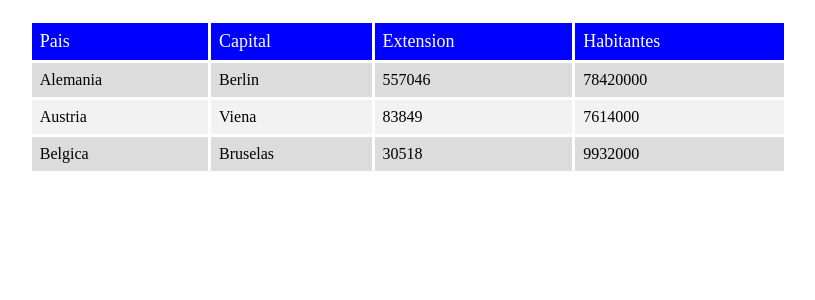
After one commit to vjp-rubenOS/DWES, a PHP site: page /arrays2.php in a window 1280 px wide. The commit adds this page. Shown: the top 300 px of the page, without its empty margins (232-1047 px from the left). Run offline with PHP 8.4, Linux system fonts and the light colour scheme.

Commit message:
fin ejercicio array

```diff
--- /dev/null
+++ b/arrays/arrays2.php
@@ -0,0 +1,85 @@
+<!DOCTYPE html>
+<html lang="en">
+
+<head>
+    <meta name="autor" content="Ruben Ortega Serradilla">
+    <title>Cadena 2</title>
+    <style>
+        /* Estilo para la tabla */
+        table {
+            border-collapse: collapse;
+            width: 60%;
+            margin: 20px auto;
+            background-color: #DCDCDC;
+
+        }
+
+        /* Este se encarga de las celdas */
+        td, th {
+            border: 3px solid white;
+            padding: 8px;
+
+        }
+
+        /* Color de fondo para las filas impares */
+        tr:nth-child(2n+1) {
+            background-color: #f2f2f3;
+
+        }
+
+
+        /* Color de la primera fila  */
+        tr:nth-child(1) {
+            background-color: blue;
+            color: white;
+            font-size: large;
+        }
+
+
+    </style>
+</head>
+
+<body>
+    <?php
+    /**
+     * arrat multidimensional
+     */
+    $paises = [
+        ['Pais' => 'Alemania', 'Capital' => 'Berlin', 'Extension' => 557046, 'Habitantes' => 78420000],
+        ['Pais' => 'Austria', 'Capital' => 'Viena', 'Extension' => 83849, 'Habitantes' => 7614000],
+        ['Pais' => 'Belgica', 'Capital' => 'Bruselas', 'Extension' => 30518, 'Habitantes' => 9932000]
+
+
+    ];
+
+
+
+    ?>
+
+    <table  >
+        <tr >
+            <?php
+            /*
+            creamos una tabla y dentro un foreach para sacar el valor de las claves para la cabecera
+            */
+            foreach(array_keys($paises[0]) as $clave){
+                echo "<td>".$clave."</td>";
+
+            }
+            ?>
+        </tr>
+        <?php
+        /*
+        creamos dos foreach uno para sacar las filas y el otro para los datos que van dentro de la fila
+        */
+        foreach($paises as $pais){
+            echo "<tr >";
+            foreach($pais as $valor){
+                echo "<td>".$valor."</td>";
+            }
+            echo "</tr>";
+        }
+        ?>
+    </table>
+
+</body>
```
Also changed, not shown: arrays/arrays1.php (+16 -15 lines).
